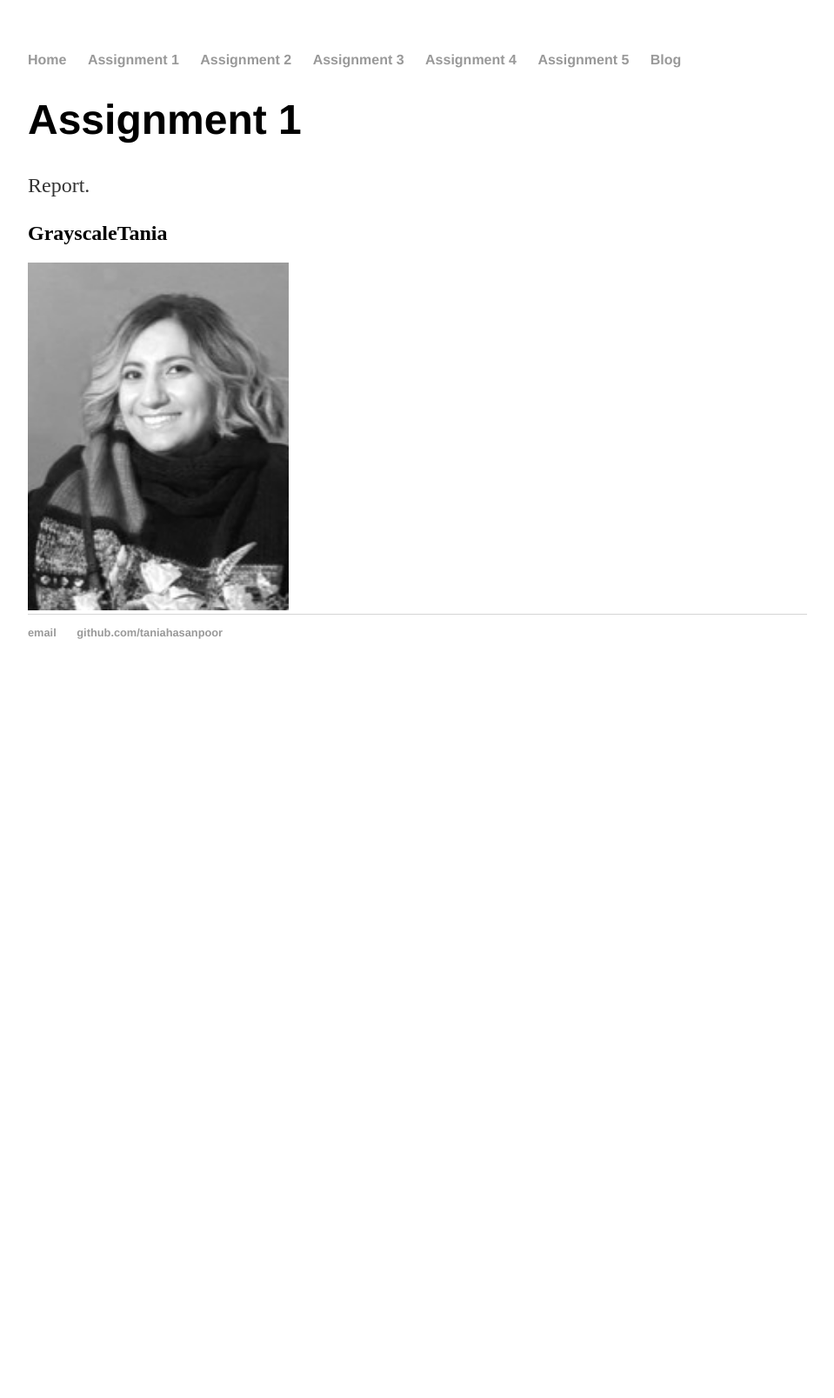
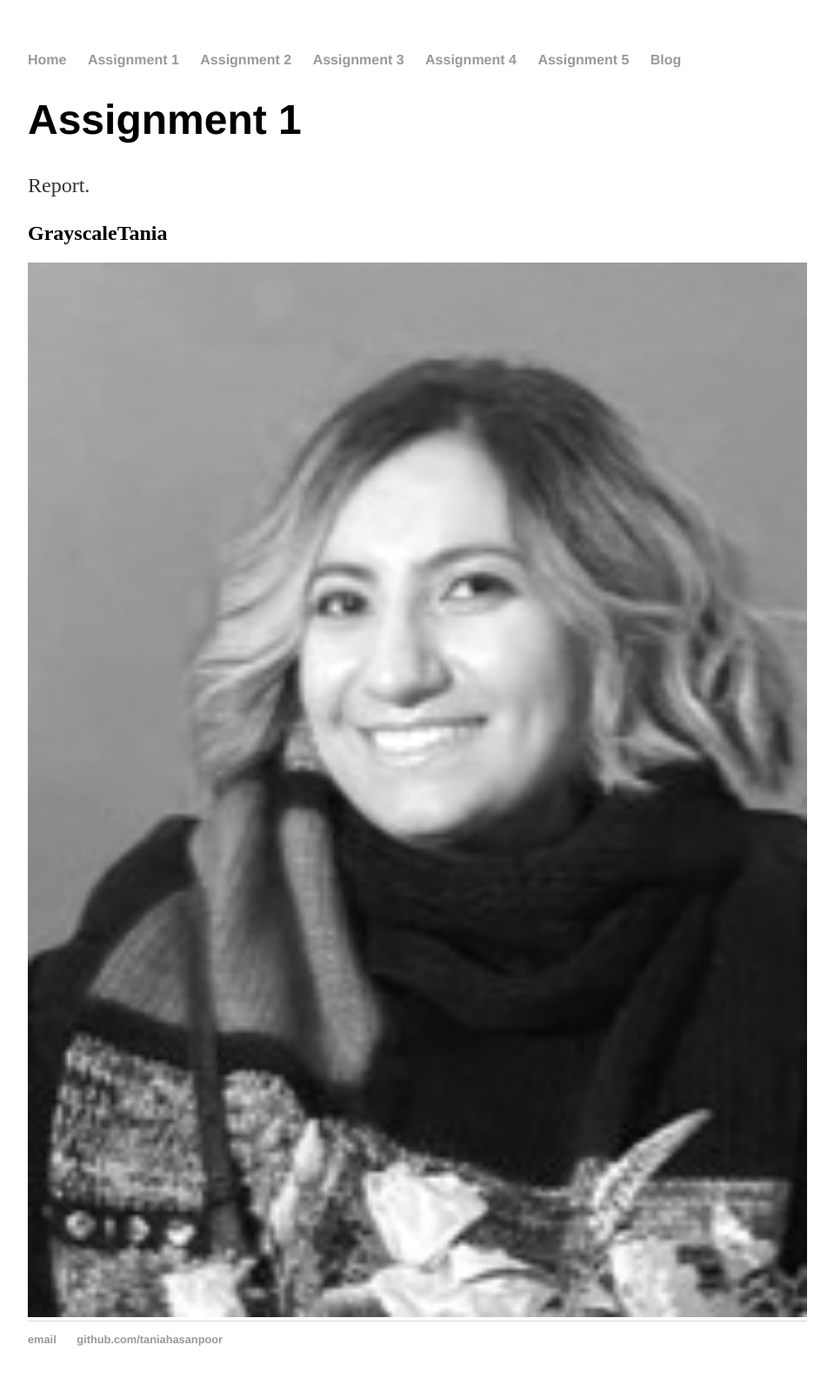
Before and after one commit to taniahasanpoor/taniahasanpoor-github.io, a Jekyll site: the page built from assignment1/index.html, in a window 1280 px wide. Shown: the whole page at 87% size, without its empty margins (160-1119 px from the left). Built offline with Jekyll 4.4.1, drawn with Linux system fonts in a browser that asks for light colours; before the commit the page ends 900 px from its top, so only the background shows below that.

Commit message:
Update index.html

```diff
--- a/assignment1/index.html
+++ b/assignment1/index.html
@@ -5,8 +5,7 @@ title: Assignment 1
     <link rel="stylesheet" href="/css/main.css">
 <style>
 	img {
-				width:300px;
-				height:400px;
+		width:100%;
 	}
 </style>
 
```
Lines whose indentation alone changed are shown as unchanged.
